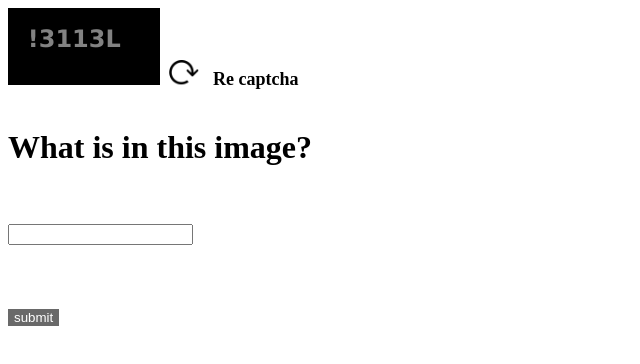
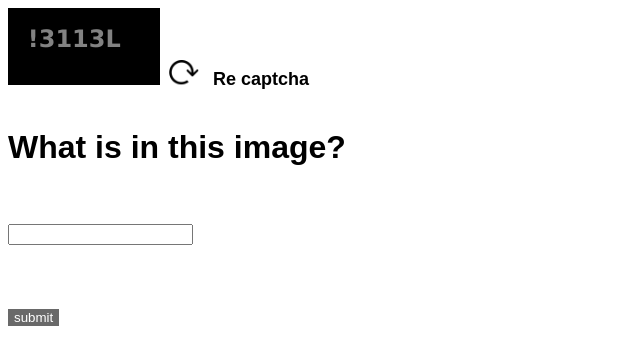
Before and after one commit to jahirraihan22/captchafillup, a plain HTML site: page index.html in a window 1280 px wide. Shown: the whole page, without its empty margins (0-640 px from the left). Drawn offline with Linux system fonts and the light colour scheme.

Commit message:
Update index.html

```diff
--- a/index.html
+++ b/index.html
@@ -8,8 +8,8 @@
     <form onSubmit="return Validation()">
         <canvas id="myCanvas" width="150px" height="75px" style="border: 1px solid black;background: black;"></canvas>
         <img src="repeat.png" style="width: 30px;margin-left: 5px;margin-bottom: -5px;" onclick="reCaptcha()">
-        <span style="font-size: 18px; font-weight: bold;margin-left: 10px;margin-top: -5px;">Re captcha</span>
-       <br><br><h1>What is in this image? </h1><br><br>
+        <span style="font-size: 18px; font-weight: bold;margin-left: 10px;margin-top: -5px;font-family: arial;">Re captcha</span>
+       <br><br><h1 style="font-family: arial;">What is in this image? </h1><br><br>
        <input type="text" id="captcha"><br><br><span id="captchaMsg" style="font-size: 24px;"></span><br><br>
        <button type="button" onclick="checkCaptcha()" style="background-color: dimgray;color:#fff;border: none">submit</button>
     </form>
```
